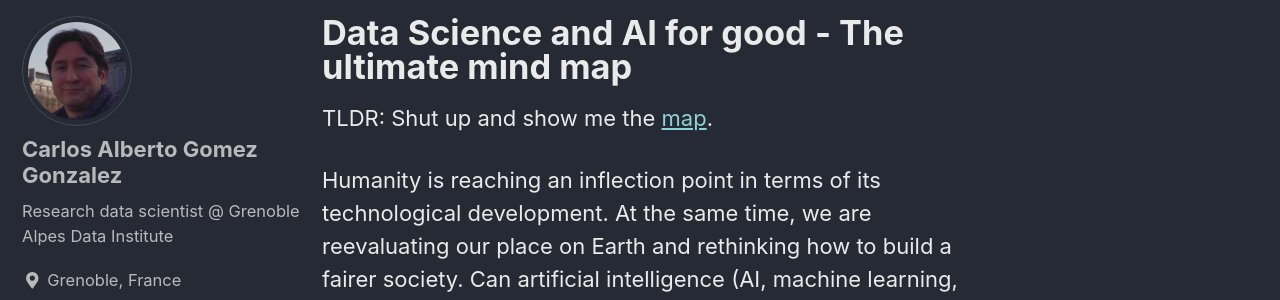
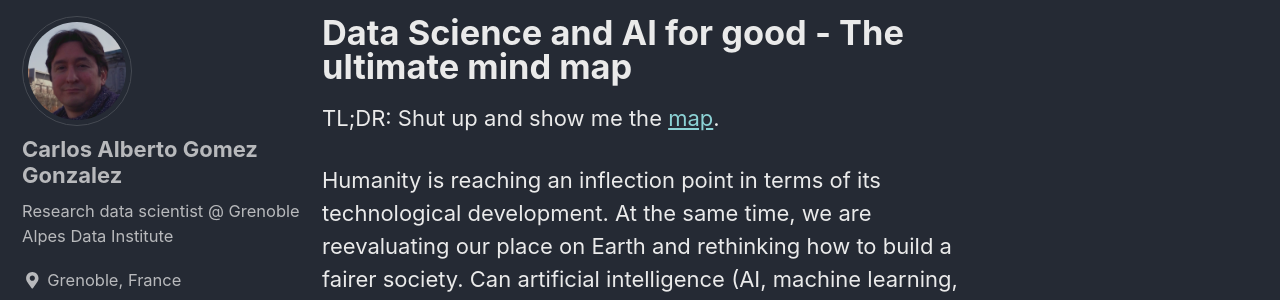
Before and after one commit to carlos-gg/carlos-gg.github.io, a Jekyll site: the page built from _posts/2019-01-24-ai4good_mindmap.md, in a window 1280 px wide and 900 px high. Shown: the part 128-428 px from the top of the window. Built offline with Jekyll 4.4.1, drawn with Linux system fonts in a browser that asks for light colours; nearby versions of some CDN libraries.

Commit message:
forgot a colon

```diff
--- a/_posts/2019-01-24-ai4good_mindmap.md
+++ b/_posts/2019-01-24-ai4good_mindmap.md
@@ -7,7 +7,7 @@ author_profile: true
 tags:
 ---
 
-TLDR: Shut up and show me the [map](https://carlgogo.github.io/AI4G_mindmap/){:target="_blank"}.
+TL;DR: Shut up and show me the [map](https://carlgogo.github.io/AI4G_mindmap/){:target="_blank"}.
 
 Humanity is reaching an inflection point in terms of its technological development. At the same time, we are reevaluating our place on Earth and rethinking how to build a fairer society. Can artificial intelligence (AI, machine learning, statistical learning or however you want to call it) serve to tackle societal and environmental challenges? Yes, absolutely. In fact, the same algorithms used to recommend products on an e-commerce website, or choose the ads shown to you, can be applied to solve real human problems. All data scientists, from aspiring ones to researchers, have the opportunity (and even the responsibility) to take advantage of the current data revolution to improve our world.
 
```
